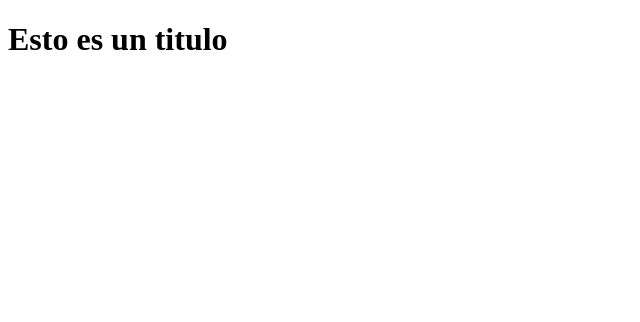
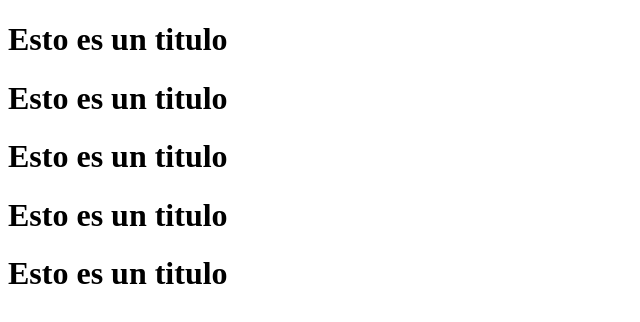
Before and after one commit to RoyalMasterDevs/FullStackOctubre2025, a plain HTML site: page index.html in a window 1280 px wide. Shown: the whole page, without its empty margins (0-640 px from the left). Drawn offline with Linux system fonts and the light colour scheme.

Commit message:
Mas cambios

```diff
--- a/index.html
+++ b/index.html
@@ -7,6 +7,10 @@
 </head>
 <body>
     <h1>Esto es un titulo</h1>
+    <h1>Esto es un titulo</h1>
+    <h1>Esto es un titulo</h1>
+    <h1>Esto es un titulo</h1>
+    <h1>Esto es un titulo</h1>
 
 </body>
 </html>
```
